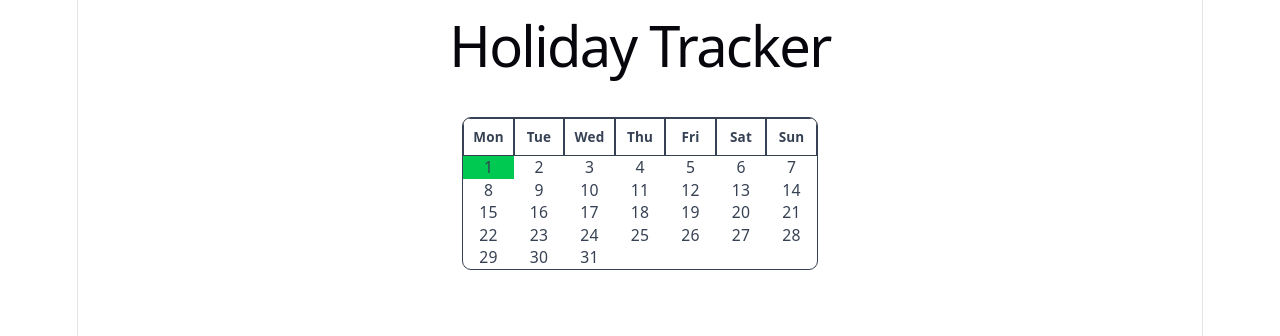
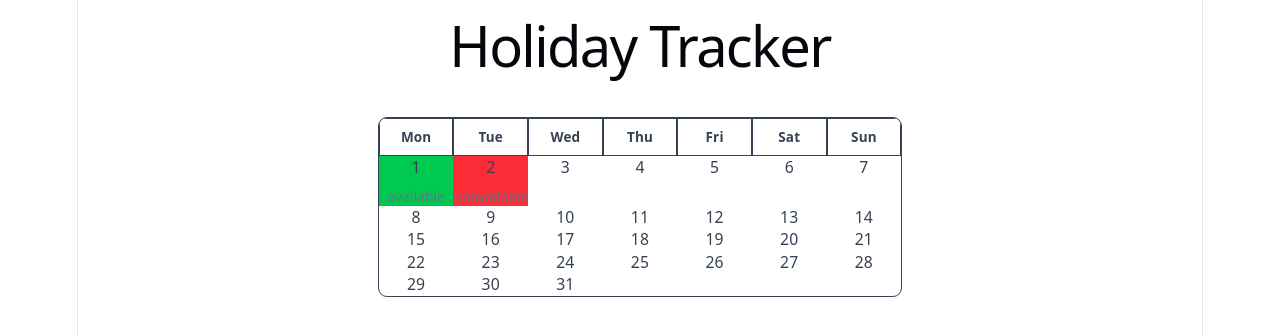
Before and after one commit to mattthughes/holiday-tracker, a React (Vite) app in the folder holiday-tracker/: page / in a window 1280 px wide. Shown: the top 336 px of the page. Built offline with nearby package versions, Linux system fonts and the light colour scheme.

Commit message:
Added second availability test object to show unavailable logic

```diff
--- a/holiday-tracker/src/components/Calendar.jsx
+++ b/holiday-tracker/src/components/Calendar.jsx
@@ -10,10 +10,19 @@ const Calendar = () => {
             status: 'available',
             employeesOff: 3,
             holidayLimit: 5,
+            remainingHolidays: 2,
+        },
+        {
+            day: 2,
+            status: 'unavailable',
+            employeesOff: 3,
+            holidayLimit: 5,
             remainingHolidays: 2
+            }
 
 
-        }
+
+
     ]
     ;
     return (
@@ -27,8 +36,13 @@ const Calendar = () => {
             {days.map((day) => {
                 const availabilityInfo = availability.find(item => item.day === day)
                 return (
-                    <div key={day} className={availabilityInfo ? "bg-green-500" : ""} min-h-16 border p-1 text-sm text-center md:min-h-24 md:p-3>
+                    <div key={day} className={availabilityInfo ? availabilityInfo.status === 'available' ? 'bg-green-500' :  'bg-red-500' : ''} min-h-16 border p-1 text-sm text-center md:min-h-24 md:p-3>
                         {day}
+                        {availabilityInfo && (
+                            <div className="mt-2 text-xs text-gray-500">
+                                <p>{availabilityInfo.status}</p>
+                            </div>
+                        )}
                     </div>
                 )
             })}
```
